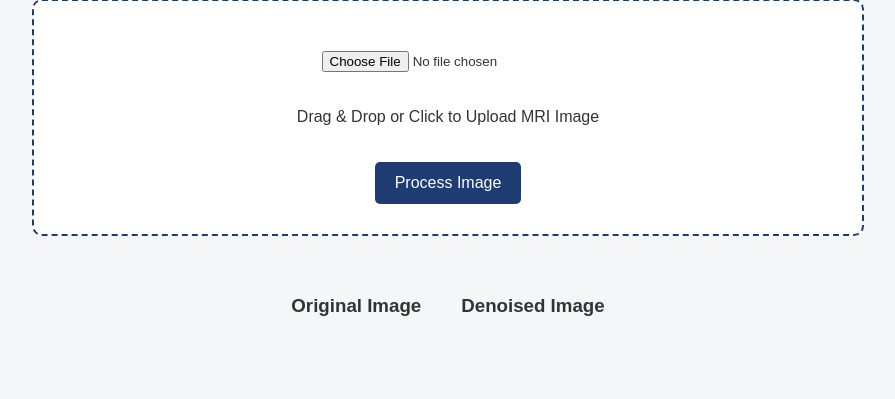
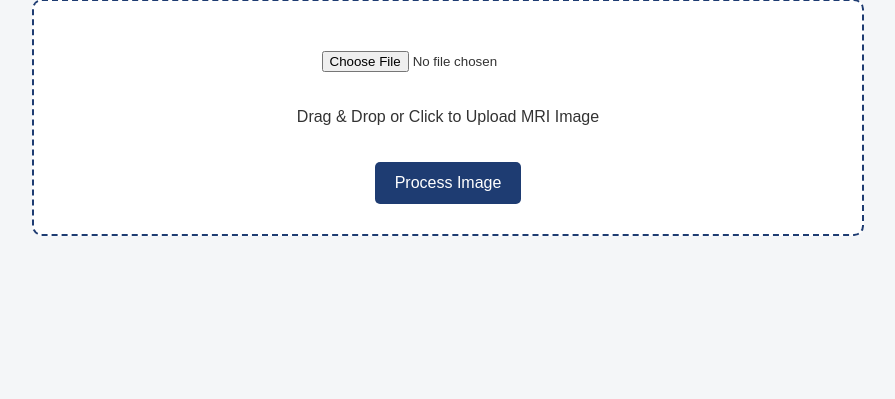
Before and after one commit to Maithiliii/Frontend, a Flask app: page /upload/1 in a window 1280 px wide. Shown: the part 215-614 px from the top of the page, without its empty margins (192-1087 px from the left). Run offline with Flask 3, Linux system fonts and the light colour scheme.

Commit message:
Update upload.html

```diff
--- a/templates/upload.html
+++ b/templates/upload.html
@@ -22,7 +22,7 @@
     </div>
 </section>
 
-    <section class="results">
+<section class="results hidden" id="resultsSection">
     <div class="result-image">
         <h3>Original Image</h3>
         <img id="originalImage" src="#" alt="Original" class="hidden">
@@ -31,8 +31,13 @@
         <h3>Denoised Image</h3>
         <img id="denoisedImage" src="#" alt="Denoised" class="hidden">
     </div>
+    <div class="result-image">
+        <h3>Tumor Classification</h3>
+        <div id="predictionBox" class="classification-box hidden"></div>
+    </div>
 </section>
 
 <script src="{{ url_for('static', filename='app.js') }}"></script>
+
 </body>
 </html>
```
Lines whose indentation alone changed are shown as unchanged.
